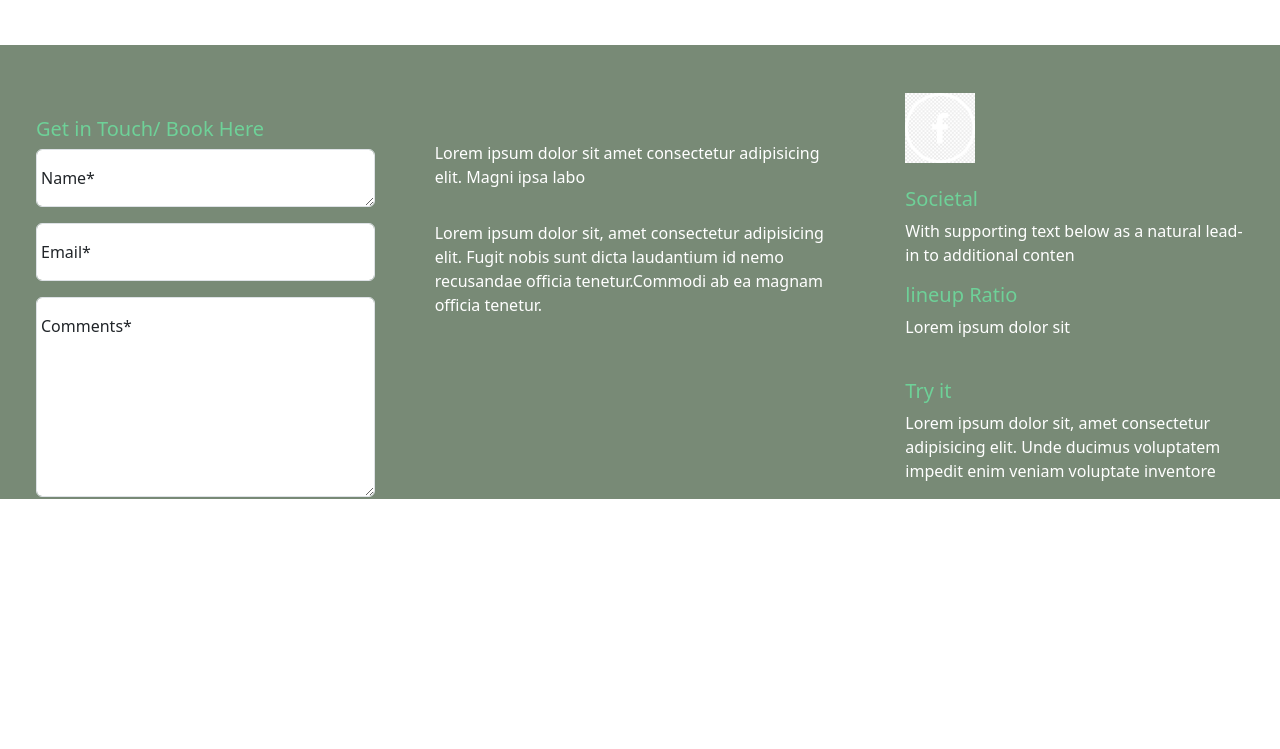
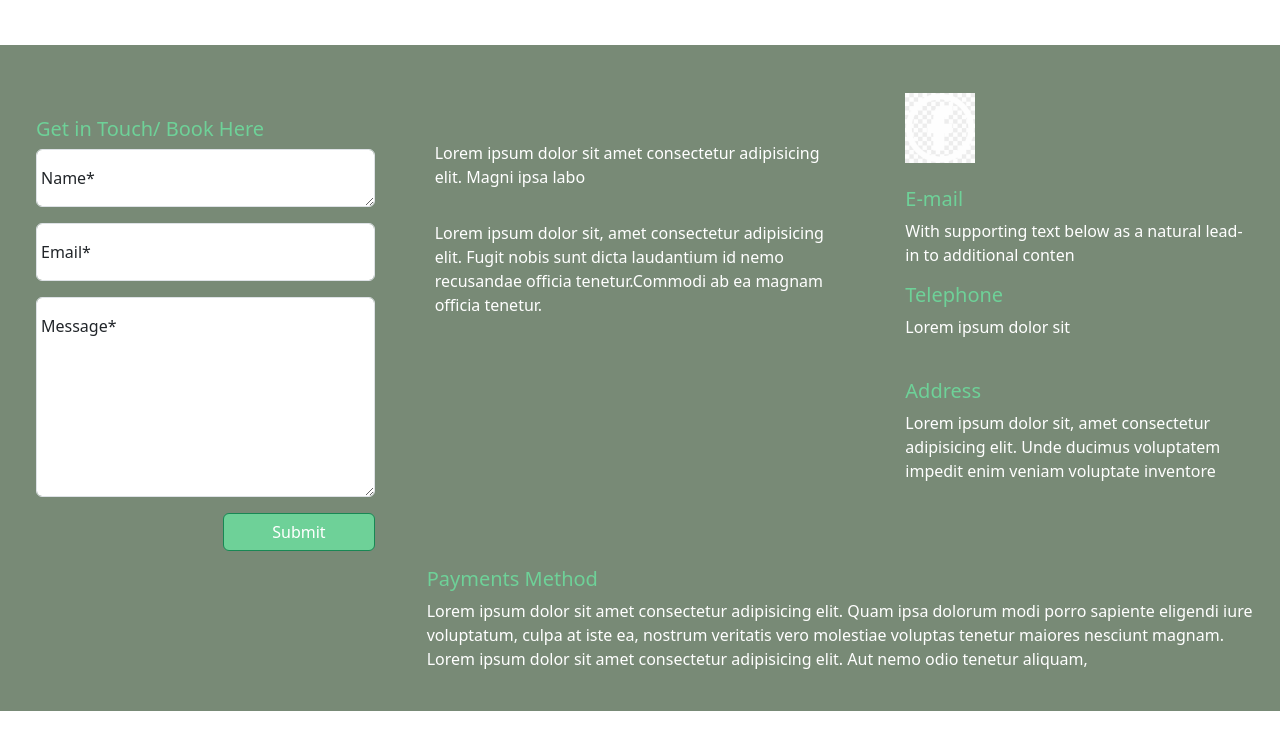
Before and after one commit to mariam-2324/Website-layout, a plain HTML site: page index.html in a window 1280 px wide. Shown: the part 2949-3698 px from the top of the page. Before the commit the page ends 3496 px from the top, so only its background shows below. Drawn offline with nearby package versions, Linux system fonts and the light colour scheme.

Commit message:
last row(payment method)done

```diff
--- a/index.html
+++ b/index.html
@@ -287,8 +287,9 @@
 <div class="">
 <div class="form-floating ">
   <textarea class="form-control" placeholder="Leave a comment here" id="floatingTextarea2" style="height: 200px"></textarea>
-  <label for="floatingTextarea2" class="px-sm-1">Comments*</label>
+  <label for="floatingTextarea2" class="px-sm-1">Message*</label>
 </div>
+<button class="float-end btn btn-success my-3 px-5 text-white suber">Submit</button>
 </div>
 </div>
 </div>
@@ -297,13 +298,19 @@
   <p class="text text-white pt-3">Lorem ipsum dolor sit, amet consectetur adipisicing elit. Fugit nobis sunt dicta laudantium id nemo recusandae officia tenetur.Commodi ab ea magnam officia tenetur.</p>
 </div>
 <div class="col-xs-12 col-sm-4 pt-5 px-5">
-  <img src="project-img/logi.jpg" class="logo" width="70px py-5" alt="">
-  <h5 class="title pt-4">Societal</h5>
+  <img src="project-img/facbok-png.png" class="logo" width="70px py-5" alt="">
+  <h5 class="title pt-4">E-mail</h5>
       <p class="card-text text-white">With supporting text below as a natural lead-in to additional conten</p>
-        <h5 class="title">lineup Ratio</h5>
+        <h5 class="title">Telephone</h5>
         <p class="text text-white">Lorem ipsum dolor sit</p>
-        <h5 class="title pt-4">Try it</h5>
+        <h5 class="title pt-4">Address</h5>
         <p class="text text-white">Lorem ipsum dolor sit, amet consectetur adipisicing elit. Unde ducimus voluptatem impedit enim veniam voluptate inventore</p>
+</div>
+<div class="row">
+  <div class="col-xs-12 offset-md-4 col-md-8 col-sm-12">
+    <h5 class="title">Payments Method</h5>
+    <p class="text text-white pb-4">Lorem ipsum dolor sit amet consectetur adipisicing elit. Quam ipsa dolorum modi porro sapiente eligendi iure voluptatum, culpa at iste ea, nostrum veritatis vero molestiae voluptas tenetur maiores nesciunt magnam. Lorem ipsum dolor sit amet consectetur adipisicing elit. Aut nemo odio tenetur aliquam,</p>
+  </div>
 </div>
 </div>
 </section>
--- a/style.css
+++ b/style.css
@@ -50,3 +50,6 @@ root {
     width: 100%;
 
   }
+  .suber {
+    background-color: #6ed198!important;
+  }
```
Also changed, not shown: project-img/facbok-png.png (added).
